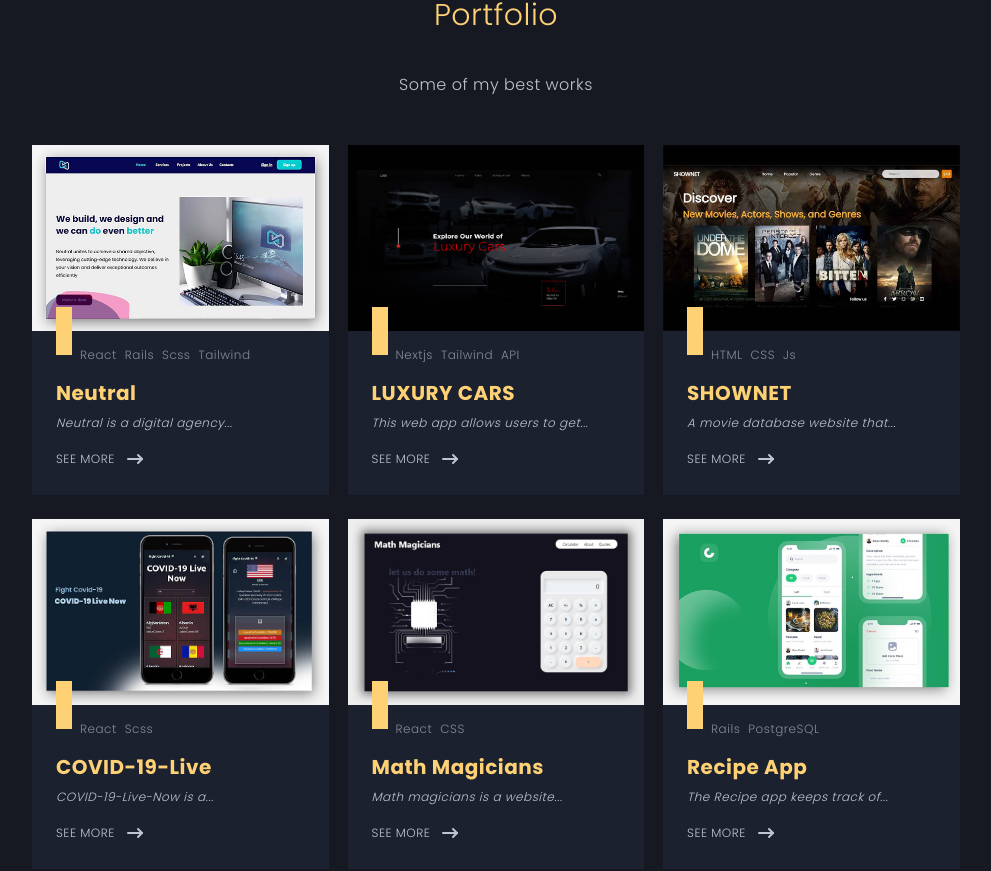
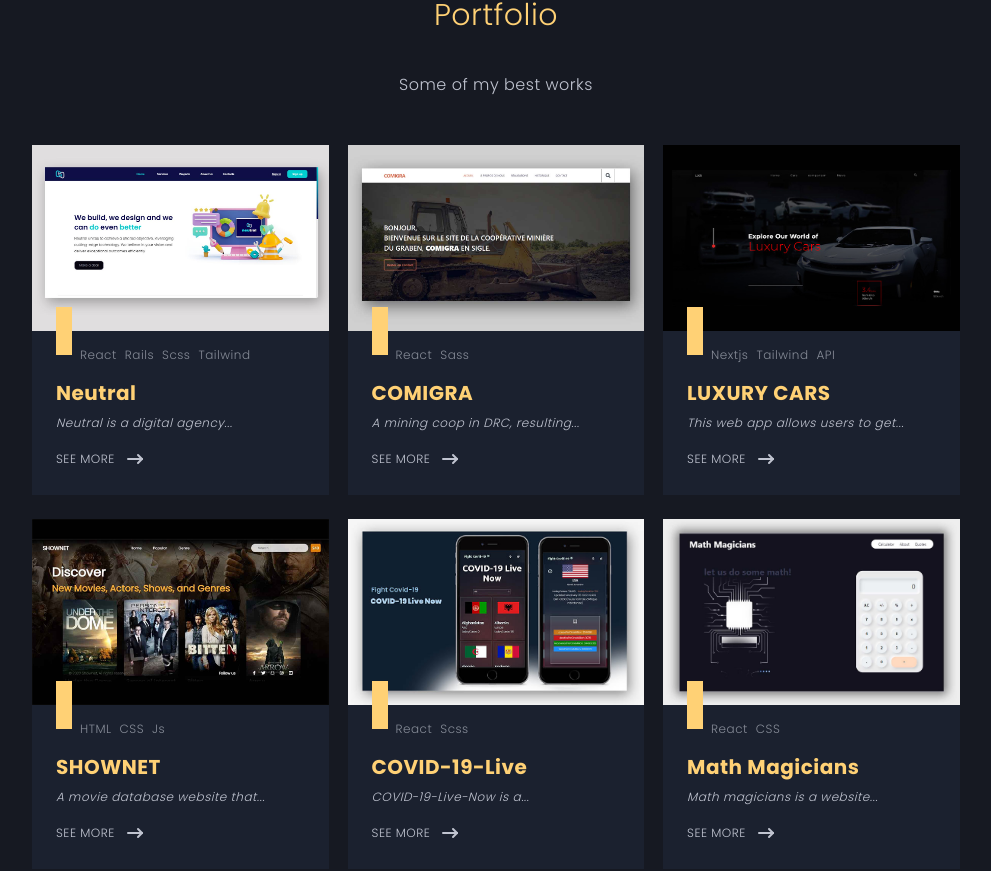
Before and after one commit to joel-kalema/me_with-nextjs, a Next.js app: page / in a window 1280 px wide. Shown: the part 2493-3364 px from the top of the page, without its empty margins (144-1135 px from the left). Built offline with nearby package versions, Linux system fonts and the light colour scheme.

Commit message:
add new project

```diff
--- a/components/data/portfolio.js
+++ b/components/data/portfolio.js
@@ -11,6 +11,16 @@ export const projects = [
     },
     {
         id: 2,
+        image: '/images/comigra.jpg',
+        title: 'COMIGRA',
+        details: 'A mining coop in DRC, resulting in a 50% increase in membership retention and a 30% increase in new membership applications.',
+        fewDetail :'A mining coop in DRC, resulting...',
+        technologies: ['React', 'Sass'],
+        live: 'https://comigra.netlify.app/',
+        state: 'privet'
+    },
+    {
+        id: 3,
         image: '/images/cars.jpg',
         title: 'LUXURY CARS',
         details: 'This web app allows users to get a list of cars, car details, and helps people who are passionate about all things high-end and the goal is to provide the latest news, compare cars side by side, and information on the most luxurious vehicles on the market.',
@@ -21,7 +31,7 @@ export const projects = [
         state: 'public'
     },
     {
-        id: 3,
+        id: 4,
         image: '/images/livemovi1.jpg',
         title: 'SHOWNET',
         details: 'A movie database website that displays all the information about a show including the discription and the rating of the show. You can search for a show, like and also comment on any of your favourite show. This project consumed TVmaze api.',
@@ -32,7 +42,7 @@ export const projects = [
         state: 'public'
     },
     {
-        id: 4,
+        id: 5,
         image: '/images/covid.jpg',
         title: 'COVID-19-Live',
         details: "COVID-19-Live-Now is a mobile web app that can show the list of countries and their live COVID-19 data.",
@@ -43,7 +53,7 @@ export const projects = [
         state: 'public'
     },
     {
-        id: 5,
+        id: 6,
         image: '/images/math.jpg',
         title: 'Math Magicians',
         details: 'Math magicians is a website for all fans of mathematics. It is a Single Page App (SPA) that allows users to make simple calculations and read a random math-related quote.',
@@ -64,17 +74,17 @@ export const projects = [
     //     source: 'https://github.com/joel-kalema/Global-warming',
     //     state: 'public'
     // },
-    {
-        id: 6,
-        image: '/images/recipe.jpg',
-        title: 'Recipe App',
-        details: 'The Recipe app keeps track of all your recipes, ingredients, and inventory. It will allow you to save ingredients, keep track of what you have, create recipes, and generate a shopping list based on what you have . Also, allow you to make them public so anyone can access them.',
-        fewDetail :'The Recipe app keeps track of...',
-        technologies: ['Rails', 'PostgreSQL'],
-        live: 'https://github.com/joel-kalema/Recipe_app',
-        source: 'https://github.com/joel-kalema/Recipe_app',
-        state: 'public'
-    }
+    // {
+    //     id: 6,
+    //     image: '/images/recipe.jpg',
+    //     title: 'Recipe App',
+    //     details: 'The Recipe app keeps track of all your recipes, ingredients, and inventory. It will allow you to save ingredients, keep track of what you have, create recipes, and generate a shopping list based on what you have . Also, allow you to make them public so anyone can access them.',
+    //     fewDetail :'The Recipe app keeps track of...',
+    //     technologies: ['Rails', 'PostgreSQL'],
+    //     live: 'https://github.com/joel-kalema/Recipe_app',
+    //     source: 'https://github.com/joel-kalema/Recipe_app',
+    //     state: 'public'
+    // }
 ];
 
 const getProject = (name) => {
```
Also changed, not shown: public/images/comigra.jpg (added), public/images/neutral.jpg.
